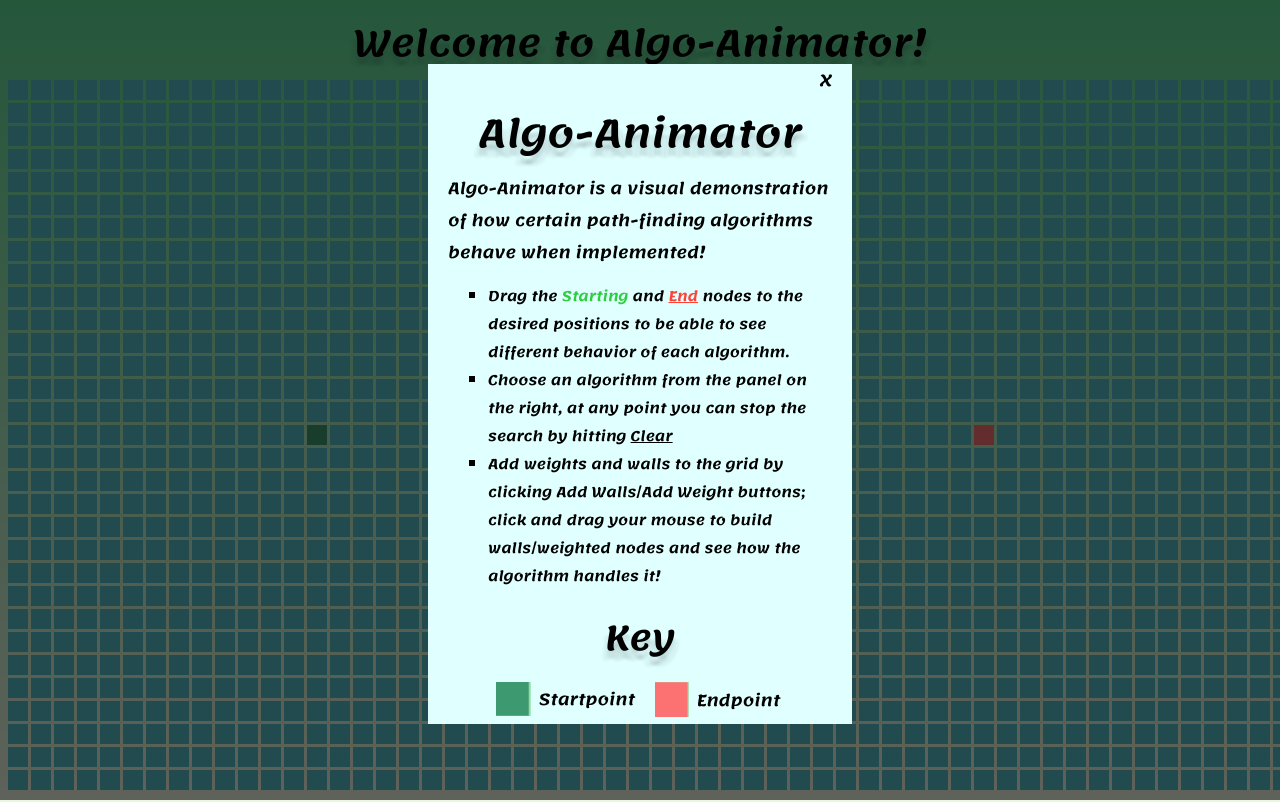
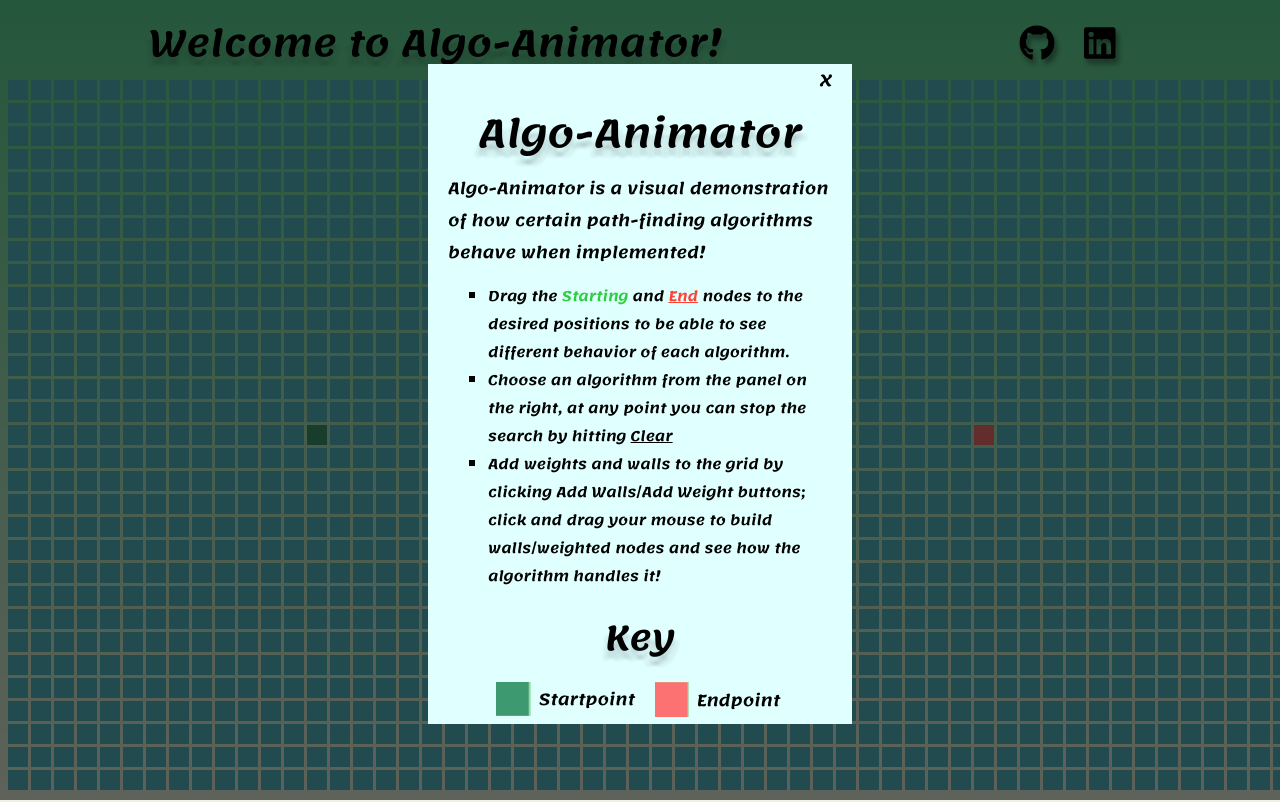
Before and after one commit to StevenYee123/Algo-Animator, a website built with webpack: page index.html in a window 1280 px wide. Shown: the top 802 px of the page. Built offline with nearby package versions, Linux system fonts and the light colour scheme.

Commit message:
Did more styling, added anchor tags

```diff
--- a/index.html
+++ b/index.html
@@ -13,11 +13,20 @@
         let DFS_ID = null;
         let DIJKSTRA_ID = null;
     </script>
+    <script src="https://use.fontawesome.com/releases/v5.13.0/js/all.js" data-auto-a11y="true"></script>
     <link rel="icon" type="image/png" sizes="16x16" href="./app/assets/images/binary-tree.svg">
 </head>
 <body>
     <div id="header">
-        <strong>Welcome to Algo-Animator!</strong>
+        <strong id="header-text">Welcome to Algo-Animator!</strong>
+        <div class="header-subsection">
+            <a href="https://github.com/StevenYee123">
+                <strong><i class="fab fa-github" aria-hidden="true" id="icon"></i></strong>
+            </a>
+            <a href="https://www.linkedin.com/in/steven-yee-284731139">
+                <i class="fab fa-linkedin" aria-hidden="true" id="icon"></i>
+            </a>
+        </div>
     </div>
     <div id="main">
         <div id="main-div">
--- a/src/styles/index.scss
+++ b/src/styles/index.scss
@@ -1,4 +1,4 @@
-body {
+html {
     background-image: linear-gradient(0deg, #EDF5E1, #5CDB95);
 	-webkit-animation: bg-pan-top 8s both;
 	        animation: bg-pan-top 8s both;
@@ -11,8 +11,11 @@ body {
 }
 
 #header{
+    display: flex;
+    justify-content: space-around;
     font-size: 36px;
     text-align: center;
+    width: 100%;
     font-family: 'Merriweather', serif;
     font-family: 'Righteous', cursive;
     font-family: 'Lemonada', cursive;
@@ -22,6 +25,7 @@ body {
     5px 10px 3px rgba(0,0,0,0.05),
     -5px 10px 3px rgba(0,0,0,0.05);
 }
+
 @-webkit-keyframes slide-in-top {
   0% {
     -webkit-transform: translateY(-1000px);
@@ -45,6 +49,25 @@ body {
             transform: translateY(0);
     opacity: 1;
   }
+}
+
+.header-subsection{
+  display: flex;
+  justify-content: space-around;
+  width: 10%;
+}
+
+#icon{
+  z-index: 3;
+  color: black;
+  border-radius: 20px;
+  -webkit-transition: 0.4s ease-in-out;
+  filter: drop-shadow(3.5px 5px 2.5px rgba(0, 0, 0, 0.4));
+}
+
+#icon:hover{
+  color: white;
+  filter: none;
 }
 
 #options-panel{
```
